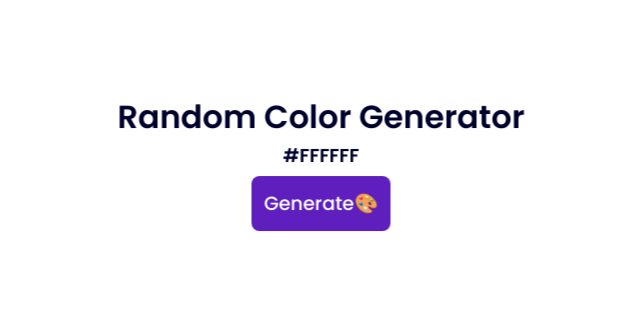
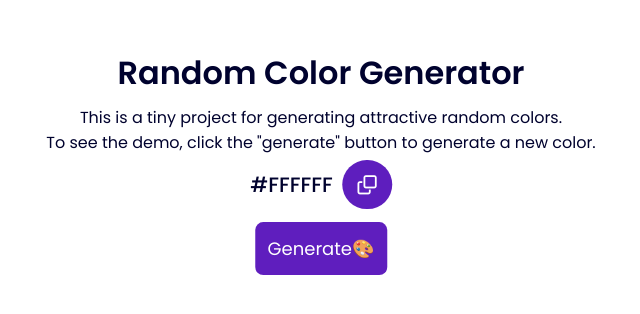
Before and after one commit to harsshhhgit/JS-Projects, a plain HTML site: page RandomColorGenerator/index.html in a window 1280 px wide. Shown: the part 238-552 px from the top of the page, without its empty margins (319-959 px from the left). Drawn offline with Linux system fonts and the light colour scheme; a web font is replaced by a local one.

Commit message:
Redesigned the whole interface

```diff
--- a/RandomColorGenerator/index.html
+++ b/RandomColorGenerator/index.html
@@ -7,62 +7,21 @@
     <meta name="viewport" content="width=device-width, initial-scale=1.0">
     <title>RandomColor Generator</title>
     <link rel="shortcut icon" href="../favicon.png" type="image/x-icon">
-    <style>
-        @import url("https://fonts.googleapis.com/css2?family=Arima:wght@300&family=Dosis:wght@200;400&family=Great+Vibes&family=Hind&family=Jost&family=Kaushan+Script&family=La+Belle+Aurore&family=Lobster&family=Pacifico&family=Poppins:wght@200;300;400;500;600&family=Shadows+Into+Light&family=Ubuntu:wght@300&display=swap");
-
-        * {
-            margin: 0;
-            padding: 0;
-            box-sizing: border-box;
-            font-family: "Poppins", sans-serif;
-        }
-
-        body {
-            position: absolute;
-            top: 50%;
-            left: 50%;
-            transform: translate(-50%, -50%);
-            text-align: center;
-            color: #00022e;
-        }
-
-        .box {
-            padding: 2rem;
-            border-radius: 20px;
-            background-color: #ffffff;
-            backdrop-filter: blur(5px);
-        }
-
-        .head {
-            /* margin-bottom: 0.2rem; */
-        }
-        .color-code{
-            margin-bottom: .4rem;
-        }
-
-        .box .overlay_btn {
-            font-size: 1.2rem;
-            font-weight: 500;
-            padding: 0.8rem;
-            border-radius: 0.5rem;
-            transition: all 0.3s ease;
-            border: none;
-            background: #5F1EBE;
-            color: #ffffff;
-            cursor: pointer;
-        }
-
-        .overlay_btn:hover {
-            transform: scale(1.05);
-            cursor: pointer;
-        }
-    </style>
+    <link rel="stylesheet" href="style.css">
+    <link rel="stylesheet" href="https://cdnjs.cloudflare.com/ajax/libs/font-awesome/6.2.0/css/all.min.css"
+        referrerpolicy="no-referrer" />
 </head>
 
 <body>
     <div class="box">
         <h1 class="head">Random Color Generator</h1>
-        <h3 class="color-code" id="color-code">#FFFFFF</h3>
+        <p>This is a tiny project for generating attractive random colors.<br>To see the demo, click the "generate" button to generate a new color.</p>
+        <div class="color-details">
+            <span class="color-code" id="color-code">#FFFFFF</span>
+            <button class="copy-btn btn" id="copy-btn" onclick="copyColor()">
+                <i class="fa-regular fa-clone copy-icon"></i>
+            </button>
+        </div>
         <button class="overlay_btn btn" id="btn" onclick="randomColor()">Generate<span
                 class="pallete">🎨</span></button>
     </div>
--- a/RandomColorGenerator/script.js
+++ b/RandomColorGenerator/script.js
@@ -10,3 +10,10 @@ function randomColor() {
   document.getElementById("color-code").innerHTML = color;
   document.body.style.backgroundColor = color;
 }
+
+var copyBtn = document.getElementById('copy-btn')
+function copyColor() {
+  var colorCode = document.getElementById('color-code');
+  navigator.clipboard.writeText(colorCode.innerText);
+  console.log(colorCode.innerText)
+}
--- /dev/null
+++ b/RandomColorGenerator/style.css
@@ -0,0 +1,68 @@
+@import url("https://fonts.googleapis.com/css2?family=Arima:wght@300&family=Dosis:wght@200;400&family=Great+Vibes&family=Hind&family=Jost&family=Kaushan+Script&family=La+Belle+Aurore&family=Lobster&family=Pacifico&family=Poppins:wght@200;300;400;500;600&family=Shadows+Into+Light&family=Ubuntu:wght@300&display=swap");
+
+* {
+    margin: 0;
+    padding: 0;
+    box-sizing: border-box;
+    font-family: "Poppins", sans-serif;
+}
+body {
+    position: absolute;
+    top: 50%;
+    left: 50%;
+    transform: translate(-50%, -50%);
+    text-align: center;
+    color: #00022e;
+}
+.box {
+    padding: 2rem;
+    border-radius: 20px;
+    background-color: #ffffff;
+    display: flex;
+    flex-direction: column;
+    align-items: center;
+}
+.head {
+    margin-bottom: 0.5rem;
+}
+.box .overlay_btn {
+    font-size: 18px;
+    /* font-weight: 500; */
+    padding: 0.8rem;
+    margin-top: .5rem;
+    border-radius: 0.5rem;
+    transition: all 0.3s ease;
+    border: none;
+    background: #5F1EBE;
+    color: #ffffff;
+}
+
+.overlay_btn:hover {
+    transform: scale(1.05);
+    cursor: pointer;
+}
+.color-details{
+    display: flex;
+    flex-direction: row;
+    align-items: center;
+    margin: 5px 0;
+}
+.color-code{
+    font-size: 1.3rem;
+    font-weight: 500;
+}
+.copy-btn{
+    border: none;
+    border-radius: 50px;
+    margin-left: 10px;
+    padding: 5px;
+    font-size: 1.2rem;
+    background-color: #5e1ebe;
+}
+.copy-icon{
+    color: #ffffff;
+    padding: 10px;
+}
+.btn{
+    cursor: pointer;
+}
```
